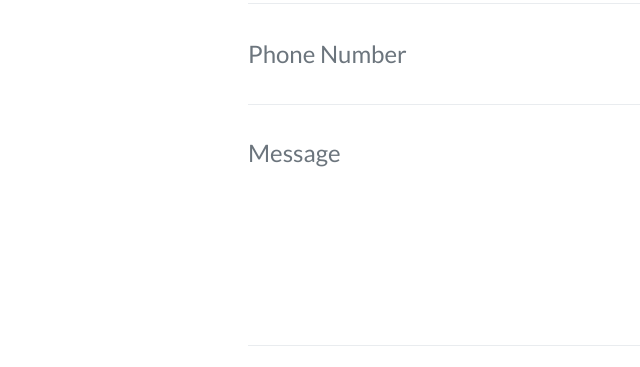
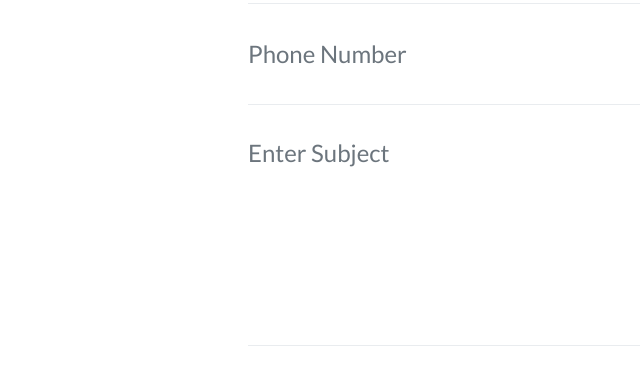
Before and after one commit to ladibakare/NewPortfolio2, a plain HTML site: page index.html in a window 1280 px wide. Shown: the part 2640-3007 px from the top of the page, 36-676 px from the left. Drawn offline with nearby package versions, Linux system fonts and the light colour scheme.

Commit message:
Update index.html

```diff
--- a/index.html
+++ b/index.html
@@ -216,8 +216,8 @@
                             </div>
                             <div class="control-group">
                                 <div class="form-group floating-label-form-group controls mb-0 pb-2">
-                                    <label>Message</label>
-                                    <textarea class="form-control" id="message" rows="5" placeholder="Message" required="required" data-validation-required-message="Please enter a message."></textarea>
+                                    <label>Enter Subject</label>
+                                    <textarea class="form-control" id="message" rows="5" placeholder="Enter Subject" required="required" data-validation-required-message="Please enter subject to be analysed."></textarea>
                                     <p class="help-block text-danger"></p>
                                 </div>
                             </div>
```
